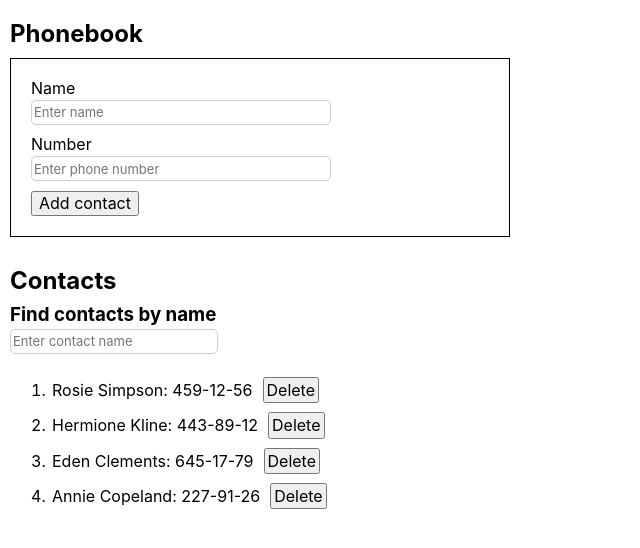
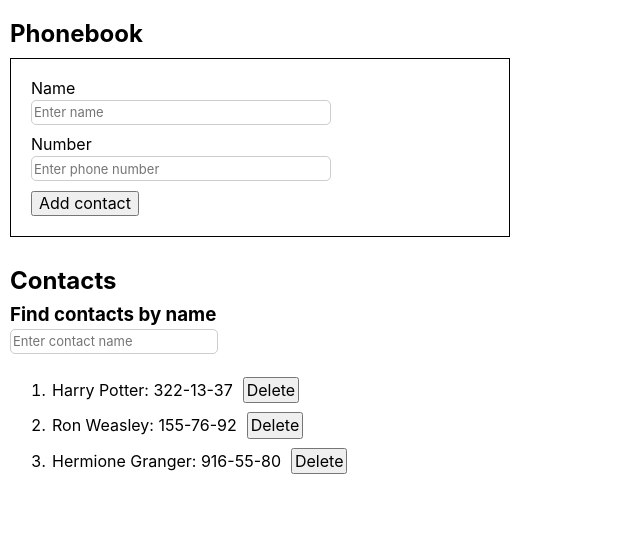
Before and after one commit to yurilov/goit-react-hw-02-phonebook, a React (Create React App) app: page / in a window 1280 px wide. Shown: the top 548 px of the page, without its empty margins (0-640 px from the left). Built offline with nearby package versions, Linux system fonts and the light colour scheme.

Commit message:
added contacts

```diff
--- a/src/components/App.jsx
+++ b/src/components/App.jsx
@@ -9,10 +9,9 @@ import Filter from './Filter/Filter';
 class App extends Component {
   state = {
     contacts: [
-      { id: 'id-1', name: 'Rosie Simpson', number: '459-12-56' },
-      { id: 'id-2', name: 'Hermione Kline', number: '443-89-12' },
-      { id: 'id-3', name: 'Eden Clements', number: '645-17-79' },
-      { id: 'id-4', name: 'Annie Copeland', number: '227-91-26' },
+      { id: 'id-1', name: 'Harry Potter', number: '322-13-37' },
+      { id: 'id-2', name: 'Ron Weasley', number: '155-76-92' },
+      { id: 'id-3', name: 'Hermione Granger', number: '916-55-80' },
     ],
     filter: '',
   };
@@ -27,10 +26,10 @@ class App extends Component {
 
   checkIfContactIsUnique = name => {
     const { contacts } = this.state;
-    const contactExcists = contacts.find(contact => contact.name === name);
-    contactExcists && Notify.failure('Contact is already in a phonebook');
+    const contactExists = contacts.find(contact => contact.name === name);
+    contactExists && Notify.failure('Contact is already in a phonebook');
 
-    return !contactExcists;
+    return !contactExists;
   };
 
   handleContactRemove = id =>
```
